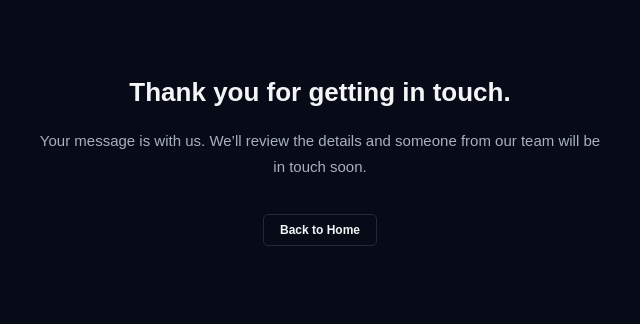
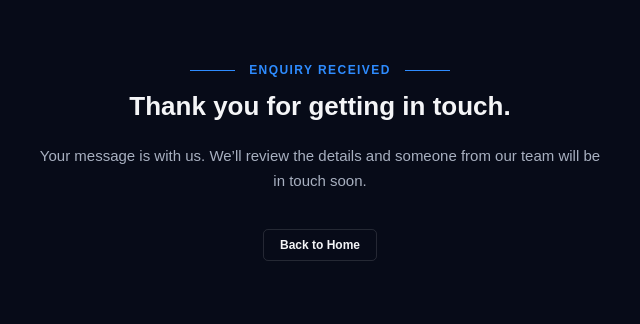
Before and after one commit to Nani1234-hash/Turtix-Website, a plain HTML site: page thank-you.html in a window 1280 px wide. Shown: the part 238-562 px from the top of the page, without its empty margins (320-960 px from the left). Drawn offline with Linux system fonts and the light colour scheme.

Commit message:
Update thank-you.html

```diff
--- a/thank-you.html
+++ b/thank-you.html
@@ -1,3 +1,4 @@
+
 <!DOCTYPE html>
 <html lang="en">
 
@@ -18,6 +19,54 @@
             --brand-light: #6f8fff;
             --line: rgba(255,255,255,0.12);
         }
+        .enquiry-received {
+    display: flex;
+    align-items: center;
+    justify-content: center;
+    gap: 14px;
+
+    margin-bottom: 15px;
+
+    color: #2e8cff !important;  /* text color */
+
+    font-size: 12px;
+    font-weight: 600;
+    letter-spacing: 0.12em;
+    text-transform: uppercase;
+}
+
+.enquiry-received::before,
+.enquiry-received::after {
+    content: "";
+    width: 45px;
+    height: 1px;
+    background: #2e8cff;  /* line color */
+}
+
+.enquiry-received {
+    display: flex;
+    align-items: center;
+    justify-content: center;
+    gap: 14px;
+
+    margin-bottom: 15px;
+
+    color: #2e8cff;
+
+    font-size: 12px;
+    font-weight: 600;
+    letter-spacing: 0.12em;
+    text-transform: uppercase;
+}
+
+.enquiry-received::before,
+.enquiry-received::after {
+    content: "";
+    width: 45px;
+    height: 1px;
+    background: #2e8cff;
+}
+
 
         * {
             box-sizing: border-box;
@@ -84,6 +133,16 @@
     font-weight: 500;
 }
 
+        /* Added only this message */
+        .enquiry-received {
+            margin-bottom: 15px;
+            color: var(--paper);
+            font-size: 12px;
+            font-weight: 600;
+            letter-spacing: 0.12em;
+            text-transform: uppercase;
+        }
+
         h1 {
             font-size: clamp(26px, 5vw, 26px);
             line-height: 1.1;
@@ -131,6 +190,10 @@
 
     <main class="thank-you">
 
+        <div class="enquiry-received">
+            Enquiry Received
+        </div>
+
         <h1>
             Thank you for getting in touch.
         </h1>
```
